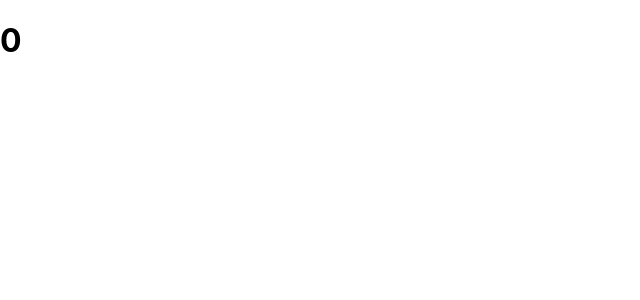
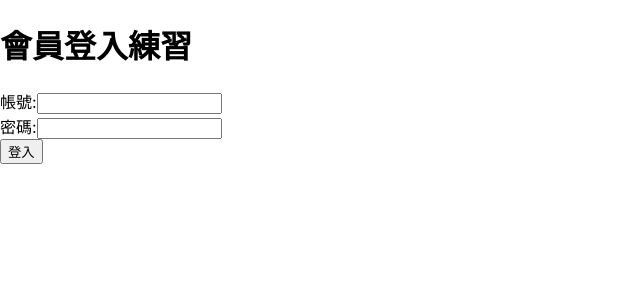
Before and after one commit to dackdada016/react-0108, a React (Create React App) app: page / in a window 1280 px wide. Shown: the top 300 px of the page, without its empty margins (0-640 px from the left). Built offline with nearby package versions, Linux system fonts and the light colour scheme.

Commit message:
function裡狀態的異步處理

```diff
--- /dev/null
+++ b/src/0109/7.state/Counter.js
@@ -0,0 +1,26 @@
+import { useState } from 'react'
+
+function Counter() {
+  // 宣告狀態用的語法 [得到狀態, 設定狀態] = 使用狀態(初始值)
+  const [total, setTotal] = useState(0)
+  let a = 1 + 2
+  let b = a + 3
+  let c = b + 4
+  console.log(a, b, c)
+  return (
+    <>
+      {/* 建立事件監聽後(onClick)，再設定事件發生時的狀態*/}
+      <h1
+        onClick={() => {
+          setTotal(total + 1)
+        }}
+      >
+        {total}
+      </h1>
+      {/* 如果要使用if陳述式, 一定要將前面的條件運算轉成布林值 */}
+      {!!total && <p>目前total = {total}</p>}
+    </>
+  )
+}
+
+export default Counter
--- /dev/null
+++ b/src/0109/7.state/Login.js
@@ -0,0 +1,44 @@
+import { useState } from 'react'
+
+function Login() {
+  const [username, setUsername] = useState('')
+  const [password, setPassword] = useState('')
+
+  return (
+    <>
+      <h1>會員登入練習</h1>
+      <div>
+        帳號:
+        <input
+          type="text"
+          name="username"
+          value={username}
+          onChange={(e) => {
+            setUsername(e.target.value)
+            // 例如要和伺服器檢查, username的狀態尚未改變, 所以不能依靠狀態的改變來取值
+
+            // 不正確的值
+            console.log(username)
+
+            // 正確的值
+            console.log('e.target.value', e.target.value)
+          }}
+        />
+      </div>
+      <div>
+        密碼:
+        <input
+          type="password"
+          name="password"
+          value={password}
+          onChange={(e) => {
+            setPassword(e.target.value)
+          }}
+        />
+      </div>
+      <button>登入</button>
+    </>
+  )
+}
+
+export default Login
--- a/src/App.js
+++ b/src/App.js
@@ -1,11 +1,13 @@
 // import Counter from './0109/1-counter/Counter'
 // import JSXValue from './0109/2-JSXValue/JSXValue'
 // import JSXValue2 from './0109/3.jsx/JSXValue2'
-import Counter from './0109/6.jsx-inline-if/Counter'
+// import Counter from './0109/7.state/Counter'
+import Login from './0109/7.state/Login'
 function App() {
   return (
     <>
-      <Counter />
+      {/* <Counter /> */}
+      <Login />
     </>
   )
 }
```
